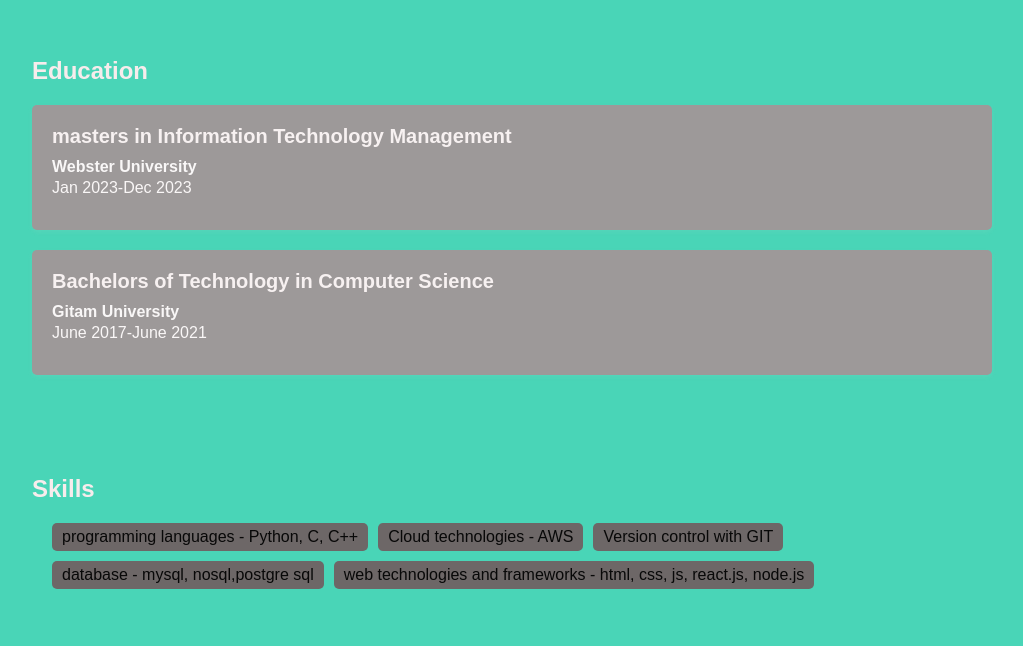
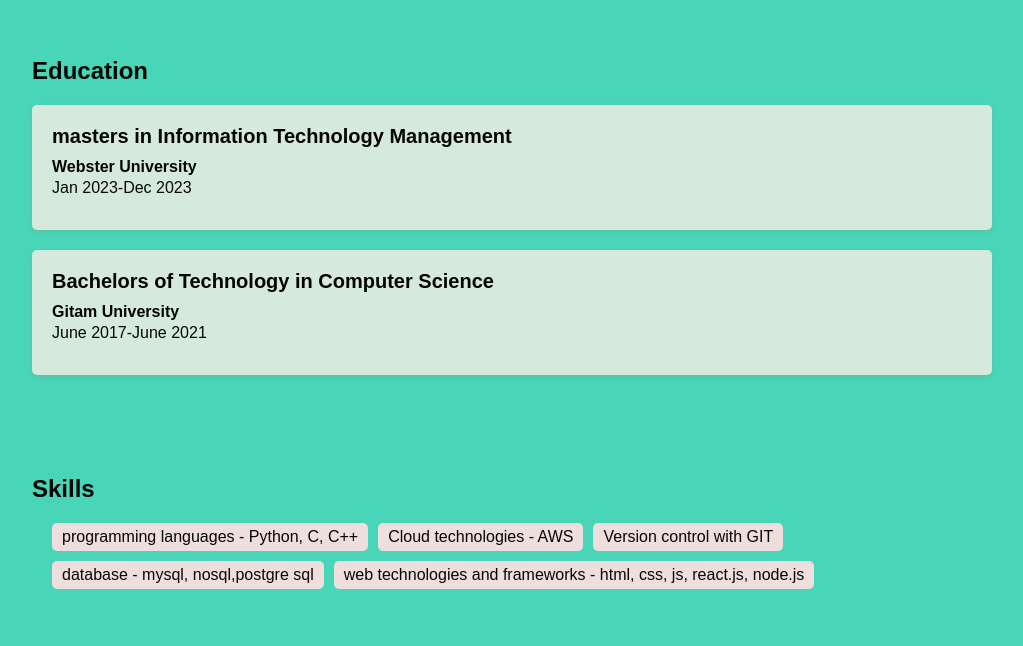
Before and after one commit to praateek99/praateekgunday, a plain HTML site: page index.html in a window 1280 px wide. Shown: the part 897-1543 px from the top of the page, without its empty margins (128-1151 px from the left). Drawn offline with Linux system fonts and the light colour scheme.

Commit message:
few changes to html and css files

```diff
--- a/index.html
+++ b/index.html
@@ -120,9 +120,10 @@
   <footer>
     <div class="container">
       <p>&copy; <span id="currentYear"></span>Praateek Gunday</p>
+      <script src="script.js"></script>
     </div>
   </footer>
 
-  <script src="script.js"></script>
+
 </body>
 </html>
--- a/styles.css
+++ b/styles.css
@@ -37,7 +37,7 @@ body, h1, h2, h3, h4, p, ul {
   }
 
   .menu li a {
-    color: #bab4b4;
+    color: #86ae9e;
     text-decoration: none;
   }
 
@@ -49,32 +49,32 @@ body, h1, h2, h3, h4, p, ul {
   h2 {
     font-size: 24px;
     margin-bottom: 20px;
-    color: #f7ecec;
+    color: #050505;
   }
 
   h3 {
     font-size: 20px;
     margin-bottom: 10px;
-    color: #f7f1f1;
+    color: #040404;
   }
 
   h4 {
     font-size: 16px;
-    color: #f9f7f7;
+    color: #040404;
   }
 
   p {
     line-height: 1.5;
     margin-bottom: 10px;
-    color: #faf7f7;
+    color: #080808;
   }
 
   .experience-item, .education-item, .project-item {
     margin-bottom: 20px;
-    background-color: #9d9999;
+    background-color: #d5eadd;
     padding: 20px;
     border-radius: 5px;
-    box-shadow: 0 2px 5px rgba(215, 212, 212, 0.1);
+    box-shadow: 0 2px 5px rgba(226, 27, 27, 0.1);
   }
 
   .experience-item h3, .education-item h3, .project-item h3 {
@@ -99,8 +99,8 @@ body, h1, h2, h3, h4, p, ul {
 
   .skills-list li {
     display: inline-block;
-    background-color: #6d6767;
-    color: #080808;
+    background-color: #efdede;
+    color: #060606;
     padding: 5px 10px;
     margin-right: 10px;
     margin-bottom: 10px;
@@ -109,8 +109,8 @@ body, h1, h2, h3, h4, p, ul {
 
   /* Footer styles */
   footer {
-    background-color: #0e0c39;
-    color: #ee731b;
+    background-color: #f6f2f2;
+    color: #050505;
     text-align: center;
     padding: 10px;
   }
```
